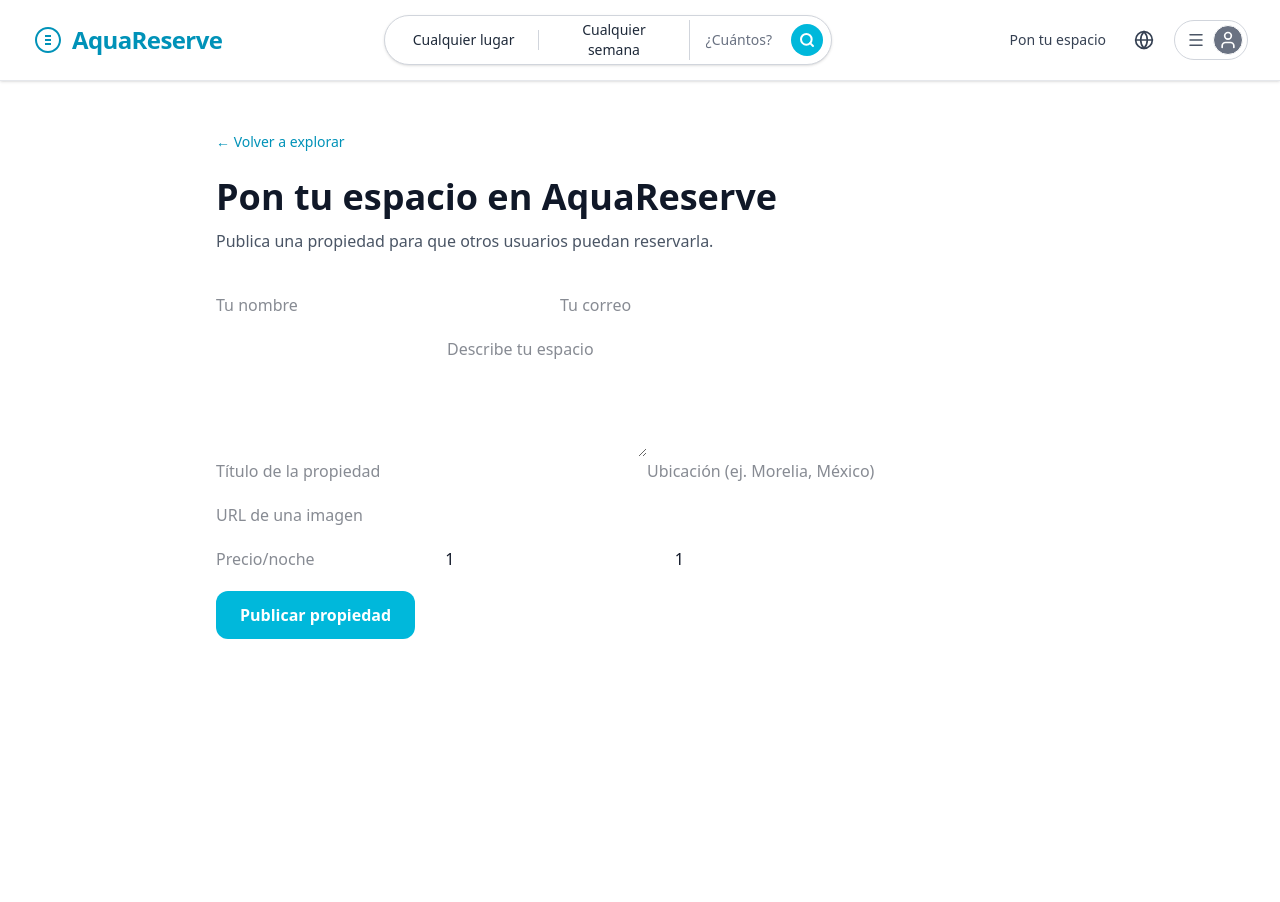
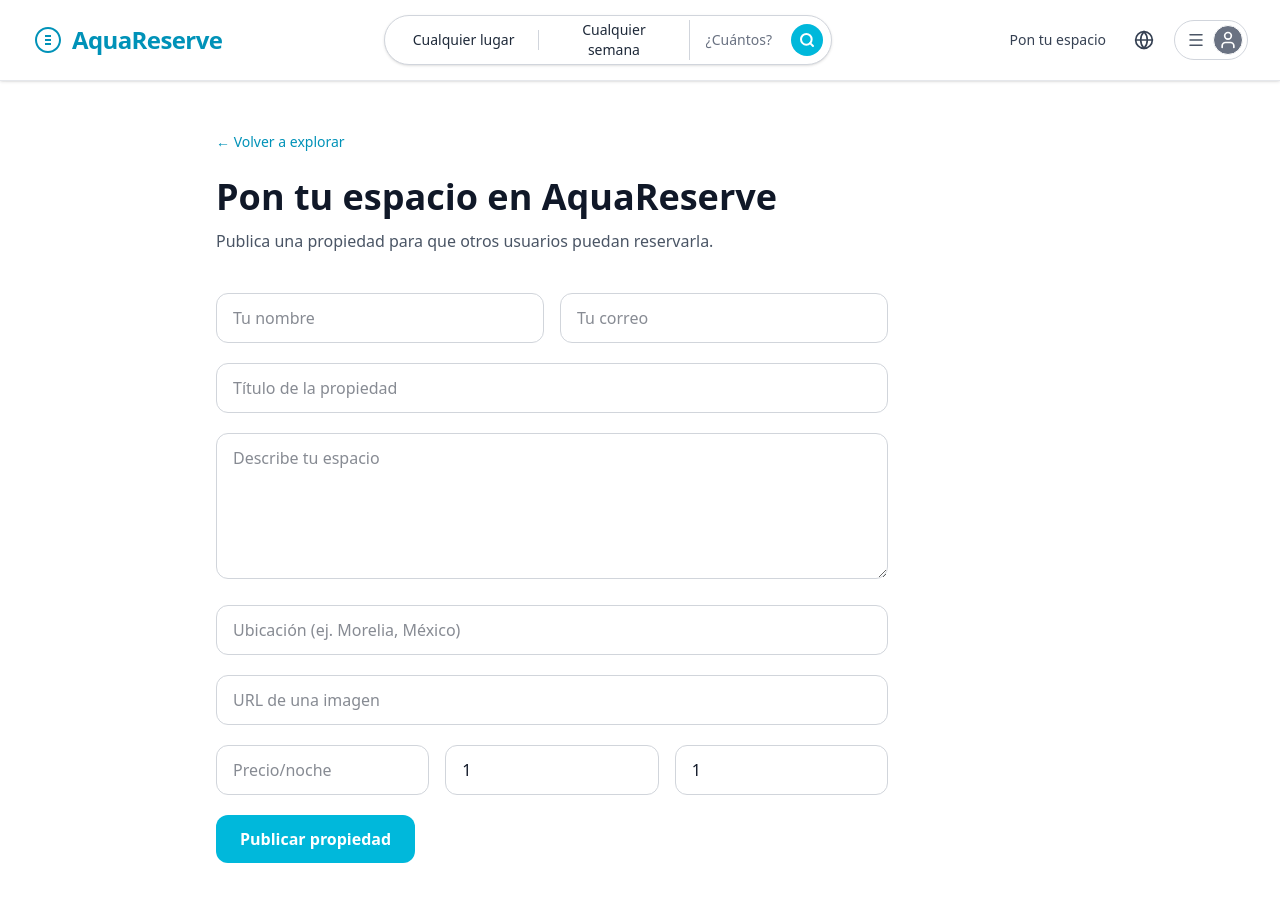
Before and after one commit to Owyni/next-js-learning, a Next.js app: page /create-property in a window 1280 px wide. Shown: the top 902 px of the page. Before the commit the page ends 800 px from the top, so only its background shows below. Built offline with nearby package versions, Linux system fonts and the light colour scheme.

Commit message:
style: add form input styles

```diff
--- a/src/app/globals.css
+++ b/src/app/globals.css
@@ -1 +1,15 @@
 @import "tailwindcss";
+
+.input {
+  width: 100%;
+  border: 1px solid #d1d5db;
+  border-radius: 0.75rem;
+  padding: 0.75rem 1rem;
+  outline: none;
+  background: white;
+}
+
+.input:focus {
+  border-color: #06b6d4;
+  box-shadow: 0 0 0 2px rgb(6 182 212 / 0.2);
+}
```
